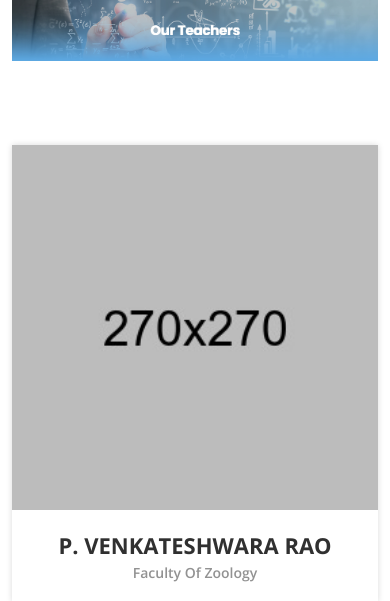
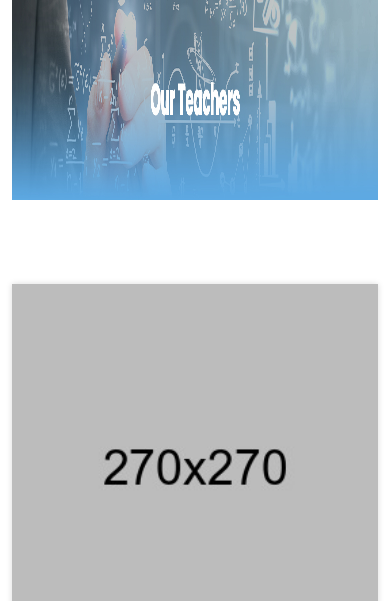
Before and after one commit to bhavi-creations/medeng, a PHP site: page /teacher.html in a window 390 px wide. Shown: the part 192-793 px from the top of the page. Run offline with PHP 8.4, Linux system fonts and the light colour scheme; some libraries are stand-ins or nearby versions.

Commit message:
image change

```diff
--- a/css/style.css
+++ b/css/style.css
@@ -3032,10 +3032,9 @@ p {
     width: 100%; /* Ensure the image takes the full width */
   }
 
-
-  /* @media (max-width: 767px) {
+  @media (max-width: 767px) {
     .mainimage3 img {
-        height: 100px;
+        height: 200px;
         width: auto;
     }
-} */
+}
```
